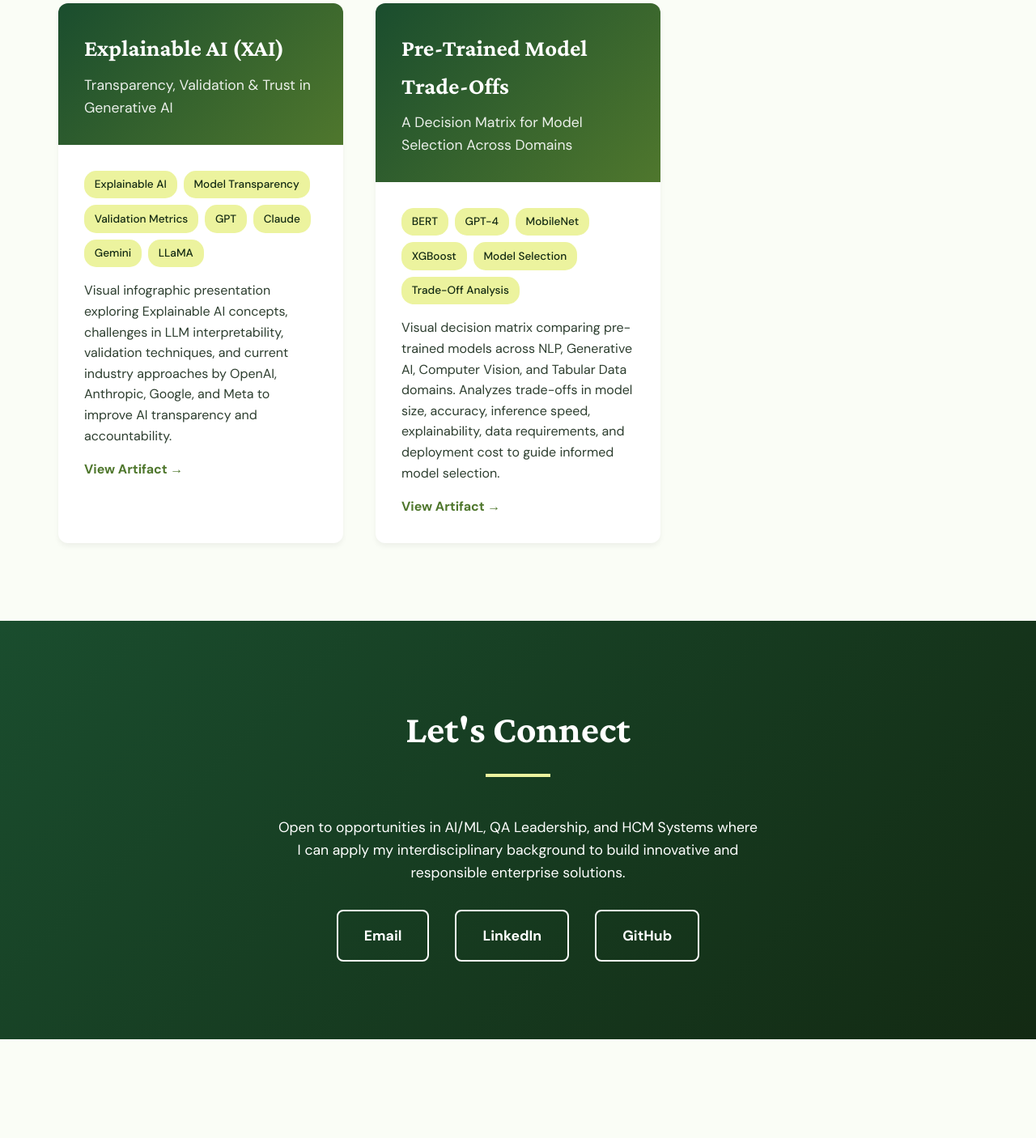
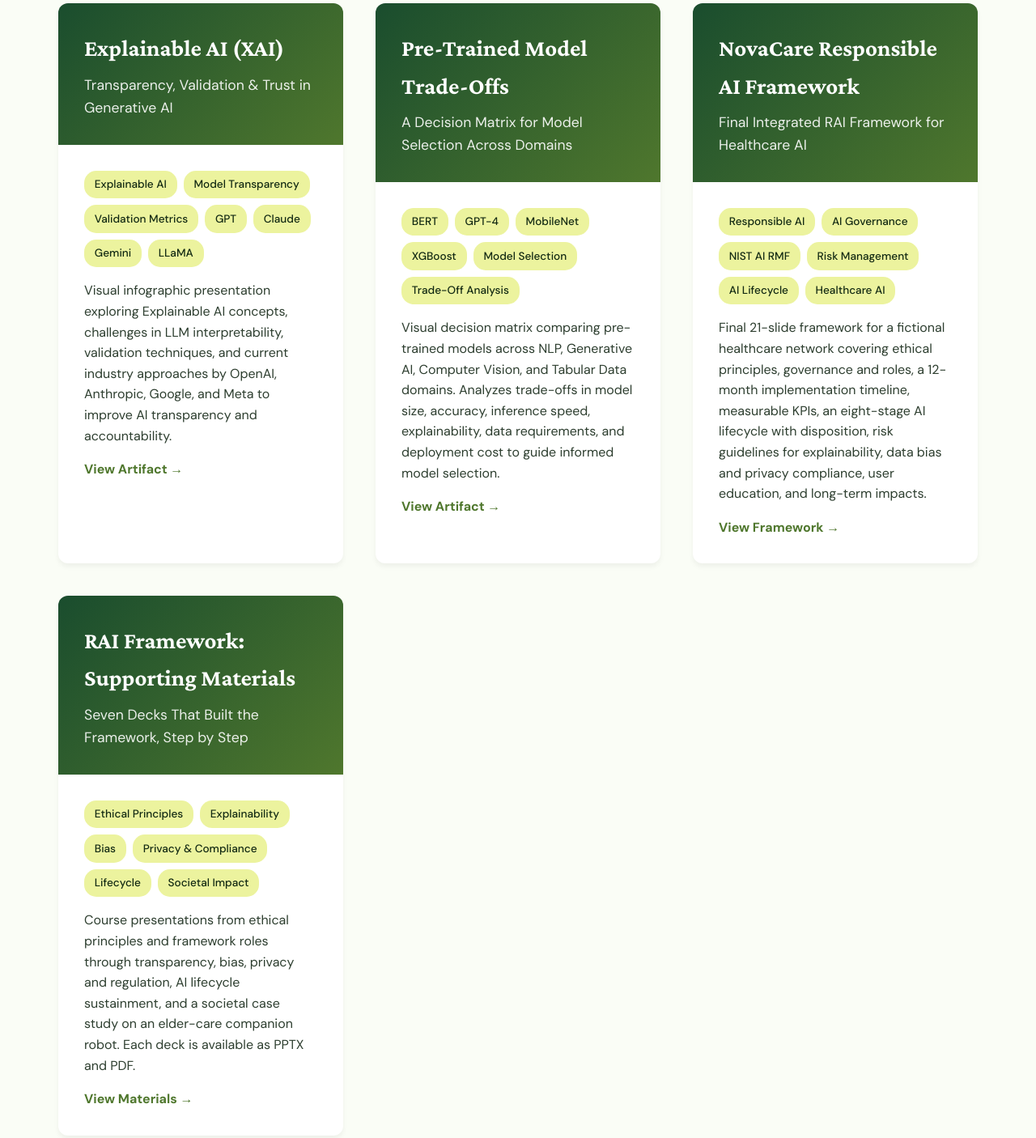
Before and after one commit to arshi-khan1203/arshi-khan1203.github.io, a plain HTML site: page index.html in a window 1280 px wide. Shown: the part 3157-4563 px from the top of the page at 81% size. Before the commit the page ends 4441 px from the top, so only its background shows below. Drawn offline with nearby package versions, Linux system fonts and the light colour scheme.

Commit message:
Add files via upload

```diff
--- a/index.html
+++ b/index.html
@@ -554,6 +554,45 @@
                     </div>
                 </div>
 
+                <!-- Artifact 6 -->
+                <div class="artifact-card">
+                    <div class="artifact-header">
+                        <h3>NovaCare Responsible AI Framework</h3>
+                        <p class="artifact-subtitle">Final Integrated RAI Framework for Healthcare AI</p>
+                    </div>
+                    <div class="artifact-body">
+                        <div class="artifact-meta">
+                            <span class="meta-tag">Responsible AI</span>
+                            <span class="meta-tag">AI Governance</span>
+                            <span class="meta-tag">NIST AI RMF</span>
+                            <span class="meta-tag">Risk Management</span>
+                            <span class="meta-tag">AI Lifecycle</span>
+                            <span class="meta-tag">Healthcare AI</span>
+                        </div>
+                        <p>Final 21-slide framework for a fictional healthcare network covering ethical principles, governance and roles, a 12-month implementation timeline, measurable KPIs, an eight-stage AI lifecycle with disposition, risk guidelines for explainability, data bias and privacy compliance, user education, and long-term impacts.</p>
+                        <a href="rai-framework-final.html" class="artifact-link">View Framework &rarr;</a>
+                    </div>
+                </div>
+
+                <!-- Artifact 7 -->
+                <div class="artifact-card">
+                    <div class="artifact-header">
+                        <h3>RAI Framework: Supporting Materials</h3>
+                        <p class="artifact-subtitle">Seven Decks That Built the Framework, Step by Step</p>
+                    </div>
+                    <div class="artifact-body">
+                        <div class="artifact-meta">
+                            <span class="meta-tag">Ethical Principles</span>
+                            <span class="meta-tag">Explainability</span>
+                            <span class="meta-tag">Bias</span>
+                            <span class="meta-tag">Privacy &amp; Compliance</span>
+                            <span class="meta-tag">Lifecycle</span>
+                            <span class="meta-tag">Societal Impact</span>
+                        </div>
+                        <p>Course presentations from ethical principles and framework roles through transparency, bias, privacy and regulation, AI lifecycle sustainment, and a societal case study on an elder-care companion robot. Each deck is available as PPTX and PDF.</p>
+                        <a href="rai-supporting-materials.html" class="artifact-link">View Materials &rarr;</a>
+                    </div>
+                </div>
 
             </div>
         </div>
```
